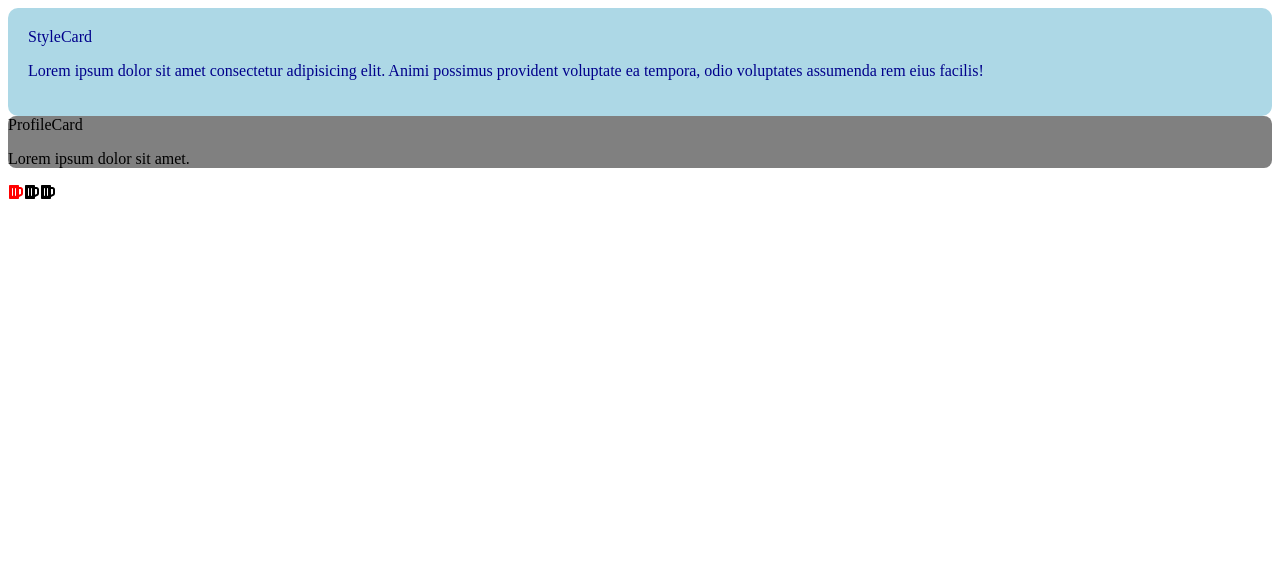
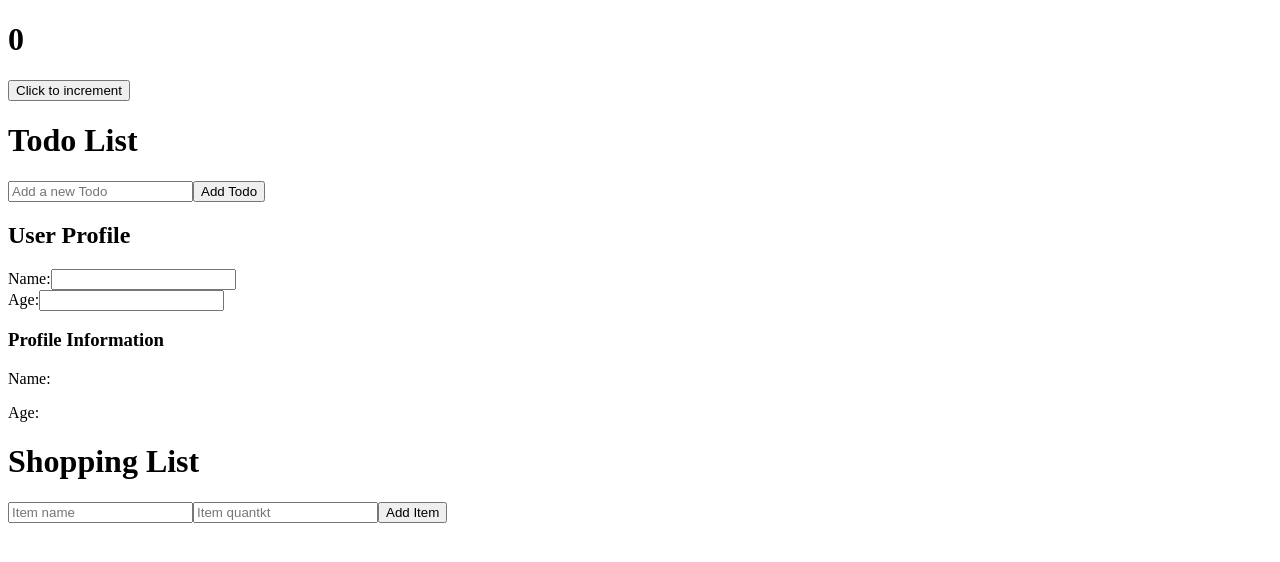
Before and after one commit to gahoccode215/reactjs-craftsman, a React (Vite) app in the folder vite-project/: page / in a window 1280 px wide. Shown: the top 562 px of the page. Built offline with nearby package versions, Linux system fonts and the light colour scheme.

Commit message:
useState in ReactJS

```diff
--- a/vite-project/src/App.jsx
+++ b/vite-project/src/App.jsx
@@ -1,13 +1,22 @@
-import IconComponent from "./components/IconComponent";
-import ProfileCard from "./components/ProfileCard";
-import StyleCard from "./components/StyleCard";
+import { useState } from "react";
+import Counter from "./components/Counter";
+import { TodoList } from "./components/TodoList";
+import Profile from "./components/Profile";
+import { ShoppingList } from "./components/ShoppingList";
+
+
 
 const App = () => {
+
+  const counter = useState(0);
+  console.l
+
   return (
     <div>
-      <StyleCard  />
-      <ProfileCard />
-      <IconComponent />
+        <Counter />
+        <TodoList />
+        <Profile />
+        <ShoppingList />
     </div>
   )
 };
--- /dev/null
+++ b/vite-project/src/components/Counter.jsx
@@ -0,0 +1,19 @@
+import {useState} from 'react'
+
+const Counter = () => {
+
+  const [count, setCount] = useState(0)
+
+	const handleIncrement = () => {
+		setCount(count + 1)
+	}
+
+  return (
+    <div>
+			<h1>{count}</h1>
+			<button onClick={handleIncrement}>Click to increment</button>
+		</div>
+  )
+}
+
+export default Counter
--- a/vite-project/src/components/IconComponent.jsx
+++ /dev/null
@@ -1,12 +0,0 @@
-import React from 'react'
-import { FaBeer } from 'react-icons/fa'
-
-const IconComponent = () => {
-  return (
-    <div><FaBeer style={{color:'red'}} />
-    <FaBeer />
-    <FaBeer /></div>
-  )
-}
-
-export default IconComponent
--- /dev/null
+++ b/vite-project/src/components/Profile.jsx
@@ -0,0 +1,43 @@
+import React, { useState } from 'react'
+
+const Profile = () => {
+    const [profile, setProfile] = useState({
+        name: "",
+        age: ""
+    })
+
+    const handleChange = (e) => {
+        const {name, value} = e.target
+
+        setProfile((prevProfile) => ({
+            ...prevProfile,
+            [name]: value
+        }))
+    }
+
+    return (
+        <>
+            <h2>
+                User Profile
+            </h2>
+            <div>
+                <label>Name:
+                    <input type='text' name='name' value={profile.name} onChange={handleChange} />
+                </label>
+            </div>
+            <div>
+                <label>
+                    Age:
+                    <input type='number' name='age' value={profile.age} onChange={handleChange} />
+                </label>
+            </div>
+            <div>
+                <h3>Profile Information</h3>
+                <p>Name: {profile.name}</p>
+                <p>Age: {profile.age}</p>
+            </div>
+        </>
+    )
+}
+
+export default Profile
--- a/vite-project/src/components/ProfileCard.jsx
+++ /dev/null
@@ -1,19 +0,0 @@
-import React from 'react'
-
-const ProfileCard = () => {
-
-    const styles = {
-        backgroundColor: 'grey',
-        borderRadius: '8px',
-        color: 'black'
-    }
-
-    return (
-        <div style={styles}>
-            ProfileCard
-            <p>Lorem ipsum dolor sit amet.</p>
-        </div>
-    )
-}
-
-export default ProfileCard
--- /dev/null
+++ b/vite-project/src/components/ShoppingList.jsx
@@ -0,0 +1,37 @@
+import React, { useState } from 'react'
+
+export const ShoppingList = () => {
+
+    const [items, setItems] = useState([])
+    const [name, setName] = useState("")
+    const [quantity, setQuantity] = useState("")
+
+    const handleSubmit = e => {
+        e.preventDefault()
+        if (!name || !quantity) return
+        const newItem = {
+            name,
+            quantity: parseInt(quantity)
+        }
+        setItems((prevItems) => [...prevItems, newItem])
+        setName("")
+        setQuantity("")
+    }
+    return (
+        <div>
+            <h1>Shopping List</h1>
+            <form onSubmit={handleSubmit}>
+                <input type='text' placeholder='Item name' value={name} onChange={e => setName(e.target.value)} />
+                <input type='number' placeholder='Item quantkt' value={quantity} onChange={e => setQuantity(e.target.value)} />
+                <button type='submit'>Add Item</button>
+            </form>
+            <ul>
+                {items.map((item, index) => (
+                    <li key={index}>
+                        {item.name} - Quantity: {item.quantity}
+                    </li>
+                ))}
+            </ul>
+        </div>
+    )
+}
--- a/vite-project/src/components/StyleCard.jsx
+++ /dev/null
@@ -1,13 +0,0 @@
-import React from 'react'
-
-const StyleCard = () => {
-    return (
-        <div style={{ backgroundColor: 'lightblue', padding: '20px', borderRadius: '10px', color: 'darkblue' }}>
-            StyleCard
-            <p>Lorem ipsum dolor sit amet consectetur adipisicing elit. Animi possimus provident voluptate ea tempora, odio voluptates assumenda rem eius facilis!</p>
-        </div>
-
-    )
-}
-
-export default StyleCard
--- /dev/null
+++ b/vite-project/src/components/TodoList.jsx
@@ -0,0 +1,31 @@
+import React, { useState } from 'react'
+
+export const TodoList = () => {
+
+	const [todo, setTodo] = useState([])
+	const [inputValue, setInputValue] = useState("")
+
+
+	const handleSubmit = (e) => {
+		e.preventDefault()
+		if (inputValue.trim()) {
+			setTodo([...todo, inputValue])
+			setInputValue("")
+		}
+	}
+
+	return (
+		<div>
+			<h1>Todo List</h1>
+			<form onSubmit={handleSubmit}>
+				<input type='text' onChange={e => setInputValue(e.target.value)
+				} value={inputValue} placeholder='Add a new Todo' />
+				<button type='submit'>Add Todo</button>
+			</form>
+			<ul>
+				{todo.map((i, index) => <li key={index + 1}>{i} + {index}</li>
+				)}
+			</ul>
+		</div>
+	)
+}
```
